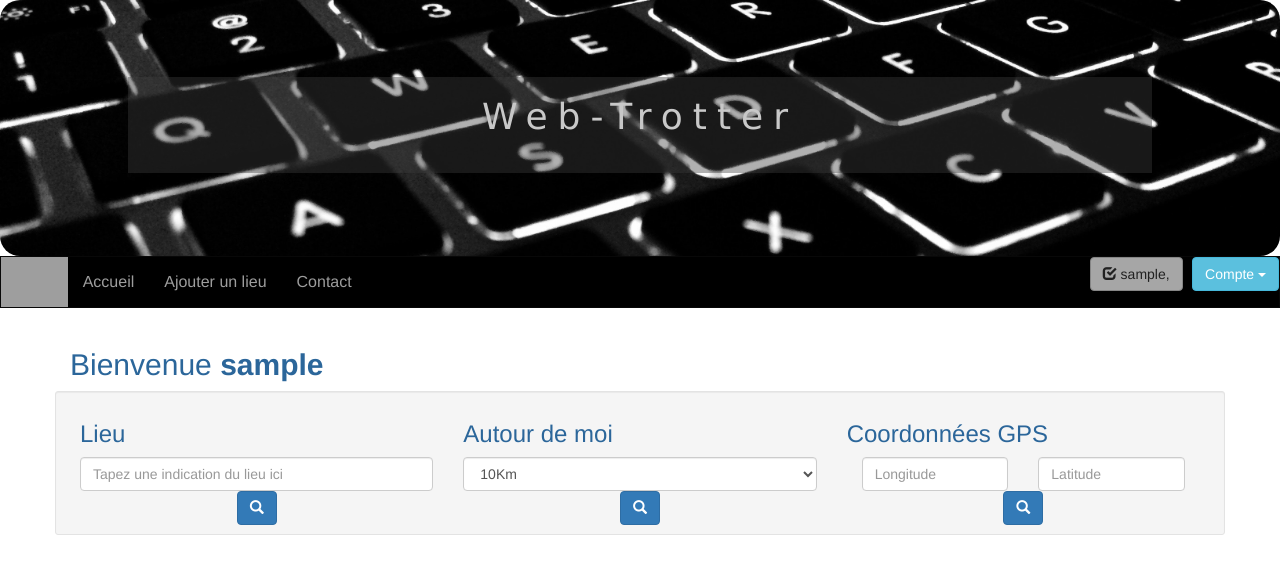
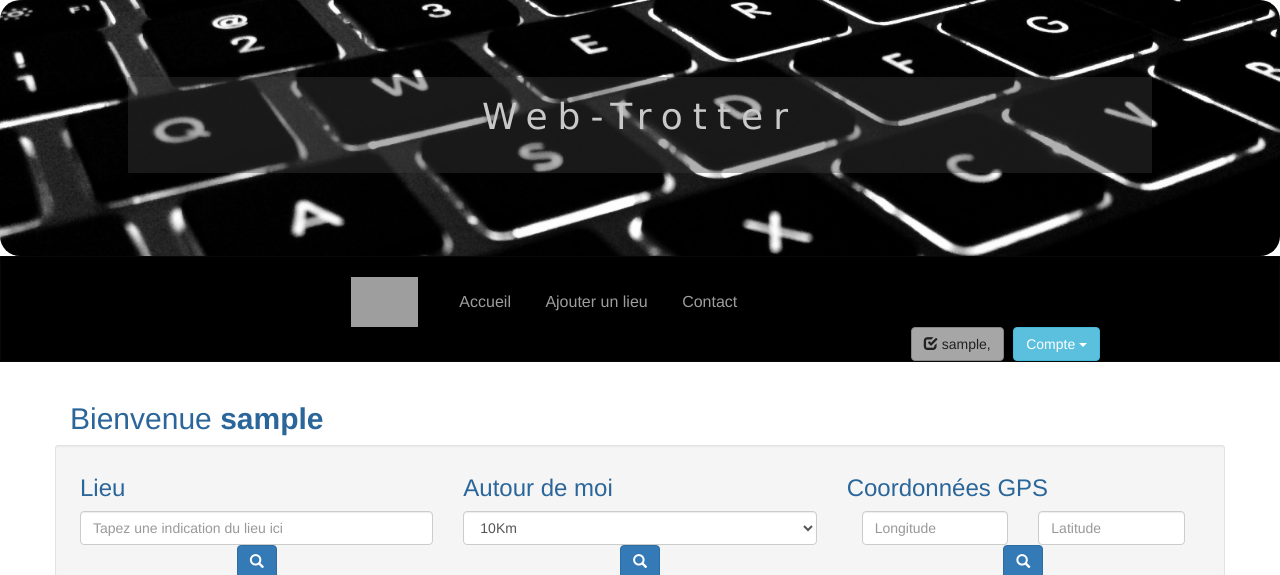
Before and after one commit to LCOLLOT/webProject, a PHP site: page /acceuil.php in a window 1280 px wide. Shown: the top 575 px of the page. Run offline with PHP 8.4, Linux system fonts and the light colour scheme; the visitor is signed in with stand-in values (Sample User, id 1); data that the repository does not hold is empty; some libraries are stand-ins or nearby versions; grey boxes are pictures that could not be loaded.

Commit message:
décoration de la nav

```diff
--- a/add.css
+++ b/add.css
@@ -16,7 +16,8 @@ header{
 }
 .logo{
     height: 50px;
-    margin: 0px;
+    margin-left: 350px;
+    margin-top: 20px;
 }
 
 .logo-div{
@@ -179,3 +180,23 @@ margin: auto;
     background-color: rgb( 239, 254, 254);
     margin-left: 20px;
 }
+.navbar-nav {
+     float:none;
+     margin-right: 500px;
+     margin-top: 20px;
+     display: block;
+     text-align: center;
+ }
+
+.navbar-nav > li {
+    display: inline-block;
+    float:none;
+}
+
+.navbar-inverse > .pull-right {
+    margin-right: 14%;
+}
+
+.dropdown-menu {
+    margin-right: 14%;
+}
```
